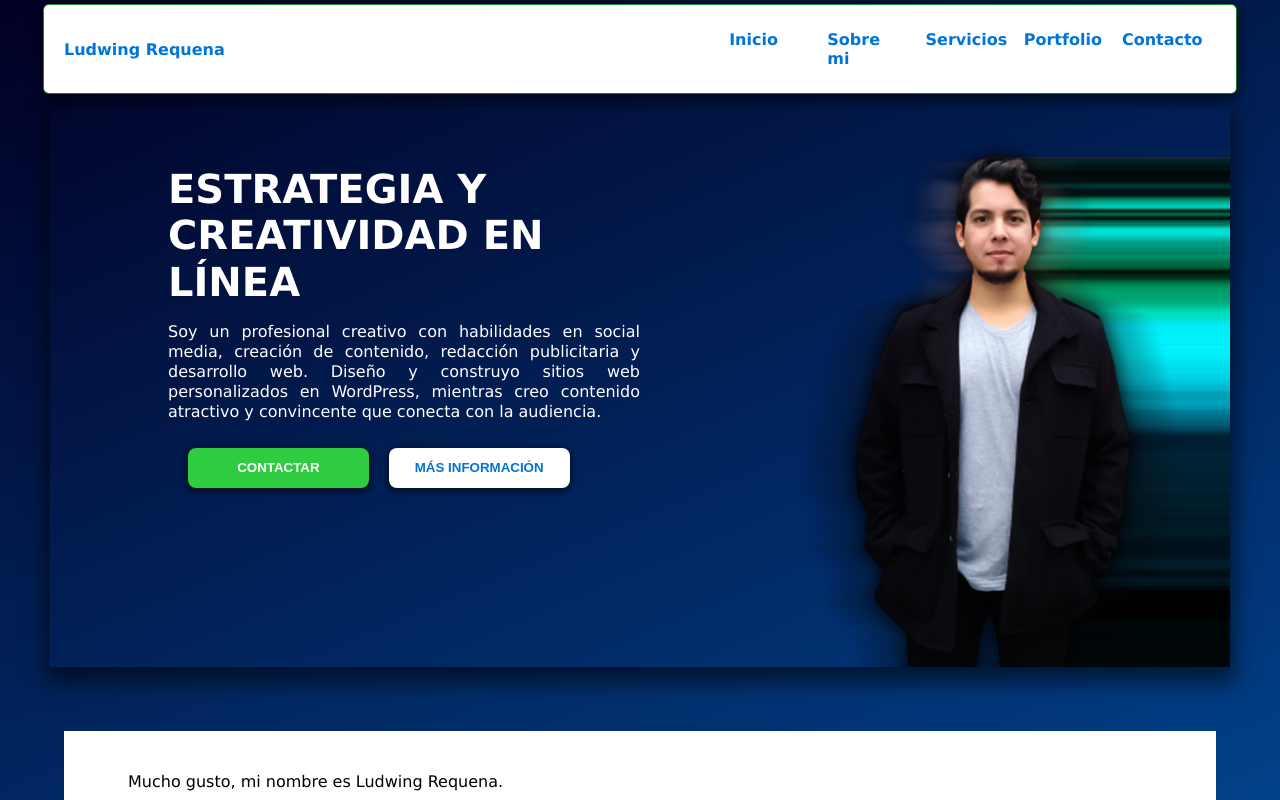
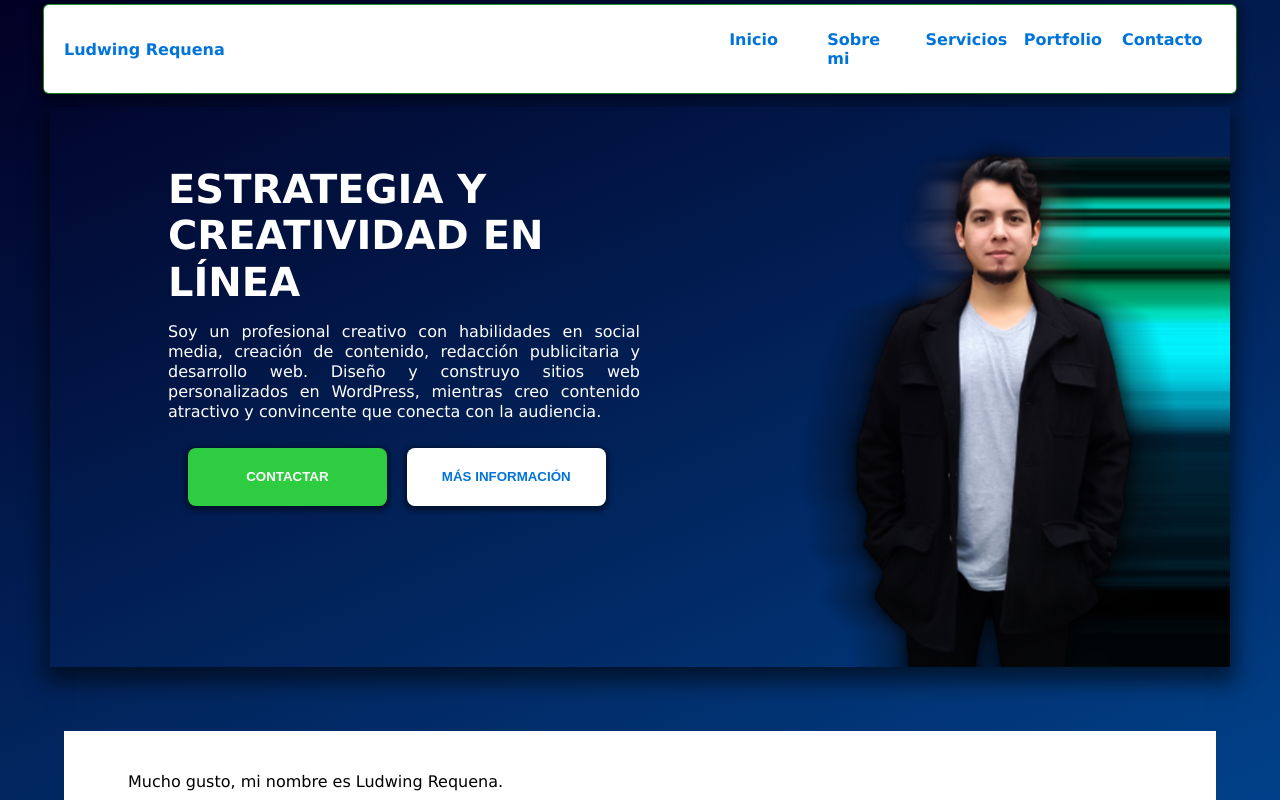
Before and after one commit to ldw772/landing-page-portfolio, a plain HTML site: page index.html in a window 1280 px wide. Shown: the top 800 px of the page. Drawn offline with Linux system fonts and the light colour scheme.

Commit message:
Arreglo de botones en Hero

```diff
--- a/index.html
+++ b/index.html
@@ -44,8 +44,12 @@
         <section>
             <p>Soy un profesional creativo con habilidades en social media, creación de contenido, redacción publicitaria y desarrollo web. Diseño y construyo sitios web personalizados en WordPress, mientras creo contenido atractivo y convincente que conecta con la audiencia.</p>
             <section class="botones">
-                <button class="botones1">Contactar</button>
-                <button class="botones1">Más información</button>
+                <a href="#contacto" class="botones1">
+                    <button class="boton1">Contactar</button>
+                </a>
+                <a href="#servicios" class="botones2">
+                    <button class="boton2">Más información</button>
+                </a>
             </section>
         </section>
     </div>
--- a/style.css
+++ b/style.css
@@ -248,7 +248,16 @@ div.hero2 {
 
 }
 
-.botones1:nth-of-type(1) {
+/* .botones1 {
+    display: flex;
+    align-items: center;
+    justify-content: center;
+} */
+
+.botones1 {
+    display: flex;
+    align-items: center;
+    justify-content: center;
     margin: 10px;
     height: 40px;
     width: 40%;
@@ -256,13 +265,14 @@ div.hero2 {
     border-radius: 8px;
     background-color: #2ecc40;
     padding: 2%;
-    text-transform: uppercase;
-    font-weight: 600;
-    color: #fff;
     box-shadow: 0 2px 4px 3px rgba(0, 0, 0, 0.425);
-}
+    text-decoration: none;
+  }
 
-.botones1:nth-of-type(2) {
+.botones2 {
+    display: flex;
+    align-items: center;
+    justify-content: center;
     margin: 10px;
     height: 40px;
     width: 40%;
@@ -270,15 +280,60 @@ div.hero2 {
     border-radius: 8px;
     background-color: #fff;
     padding: 2%;
-    text-transform: uppercase;
-    font-weight: 600;
-    color: #0074d9;
     box-shadow: 0 2px 4px 3px rgba(0, 0, 0, 0.425);
+    text-decoration: none;
+  }
+
+/* .boton {
+    margin: 10px;
+    height: auto;
+    width: auto;
+    border: none;
+    border-radius: 8px;
+    background-color: #ffffff00;
+    padding: 1%;
+  } */
+
+
+ .boton1 {
+  height: auto;
+  width: auto;
+  border: none;
+  border-radius: 8px;
+  background-color: #ffffff00;
+  padding: 1%;
+  text-transform: uppercase;
+  font-weight: 600;
+  font-style: none;
+  text-decoration: none;
+  color: #fff;
+}
+
+.boton2 {
+  height: auto;
+  width: auto;
+  border: none;
+  border-radius: 8px;
+  background-color: #ffffff00;
+  padding: 1%;
+  text-transform: uppercase;
+  font-weight: 600;
+  font-style: none;
+  color: #0074d9;
 }
 
 /* Cursor sobre los botones*/
 
-.botones1:nth-of-type(1):hover {
+
+/* button.boton:hover {
+  text-transform: uppercase;
+  font-family: 'Courier New', Courier, monospace;
+  font-weight: 900;
+  font-size: 14pt;
+  color: #fff;
+} */
+
+.botones1:hover {
     margin: 10px;
     height: 50px;
     width: 40%;
@@ -286,17 +341,20 @@ div.hero2 {
     border-radius: 8px;
     background-color: #0074d9;
     padding: 1%;
-    text-transform: uppercase;
-    font-family: 'Courier New', Courier, monospace;
-    font-weight: 900;
-    font-size: 14pt;
-    color: #fff;
     align-items: center;
     justify-content: center;
     box-shadow: 0 2px 5px 5px rgba(255, 255, 255, 0.425);
 }
 
-.botones1:nth-of-type(2):hover {
+.botones1:hover .boton1 {
+  text-transform: uppercase;
+  font-family: 'Courier New', Courier, monospace;
+  font-weight: 900;
+  font-size: 12pt;
+  line-height: 12px;
+}
+
+.botones2:hover {
     margin: 10px;
     height: 45px;
     width: 40%;
@@ -304,15 +362,18 @@ div.hero2 {
     border-radius: 8px;
     background-color: #0074d9;
     padding: 1%;
-    text-transform: uppercase;
-    font-family: 'Courier New', Courier, monospace;
-    font-weight: 900;
-    font-size: 14pt;
-    line-height: 14pt;
-    color: #fff;
     align-items: center;
     justify-content: center;
     box-shadow: 0 2px 5px 5px rgba(255, 255, 255, 0.425);
+}
+
+.botones2:hover .boton2 {
+  text-transform: uppercase;
+  font-family: 'Courier New', Courier, monospace;
+  font-weight: 900;
+  font-size: 12pt;
+  line-height: 12px;
+  color: #fff;
 }
 
 
```
